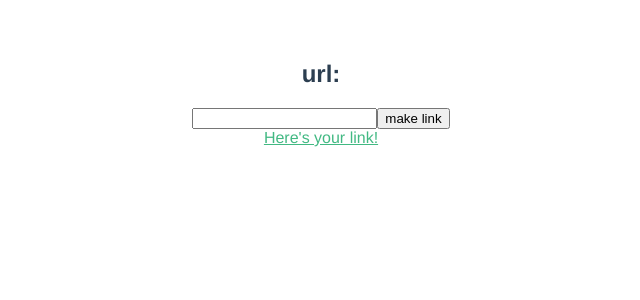
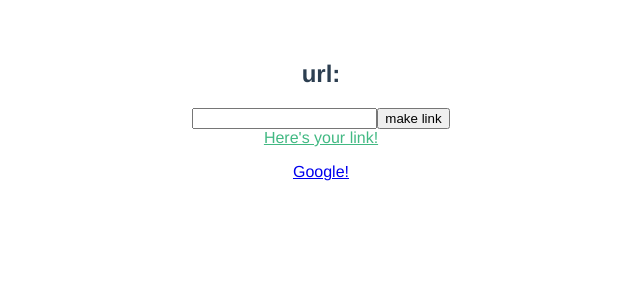
Before and after one commit to rowaxl/vue_super_sample, a Vue app: page / in a window 1280 px wide. Both pictures are taken after a click on the button "make link". Shown: the top 300 px of the page, without its empty margins (319-959 px from the left). Built offline with nearby package versions, Linux system fonts and the light colour scheme.

Commit message:
use v-html

```diff
--- a/src/components/Link.vue
+++ b/src/components/Link.vue
@@ -1,6 +1,7 @@
 <template>
     <div v-show="href" class="world">
         <a v-bind:href="href" v-on:click="openLink" target="_blank">Here's your link!</a>
+        <p v-html="innerHTML">Hi</p>
     </div>
 </template>
 
@@ -9,6 +10,11 @@
     name: 'Link',
     props: {
         href: null
+    },
+    data: function() {
+        return {
+            innerHTML: '<a href="https://www.google.com">Google!</a>'
+        }
     },
     methods: {
         openLink: function(event) {
```
